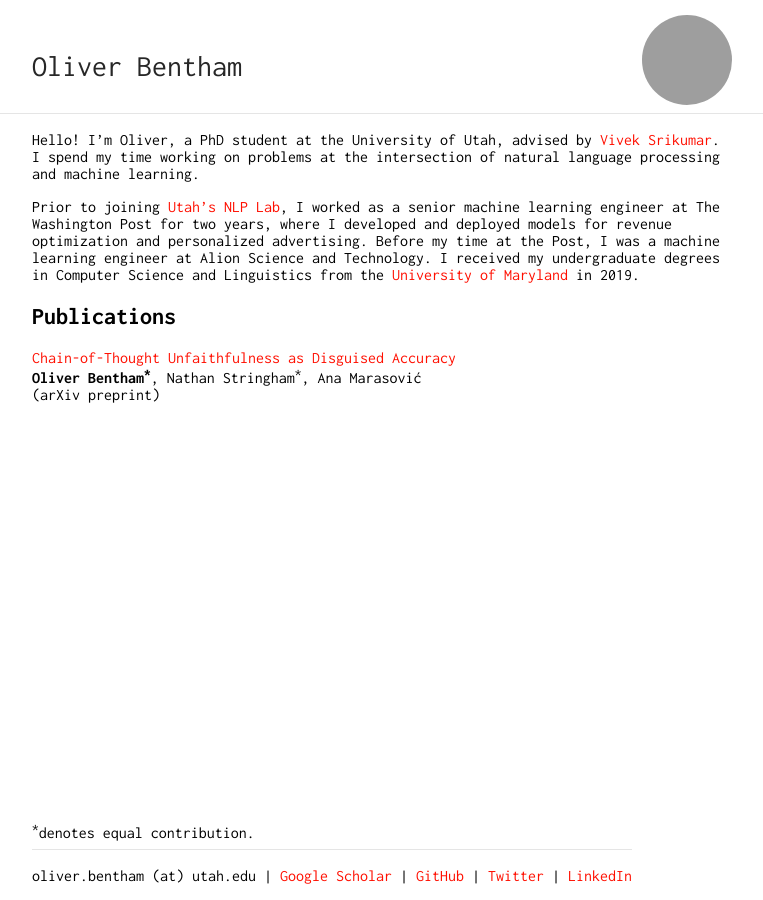
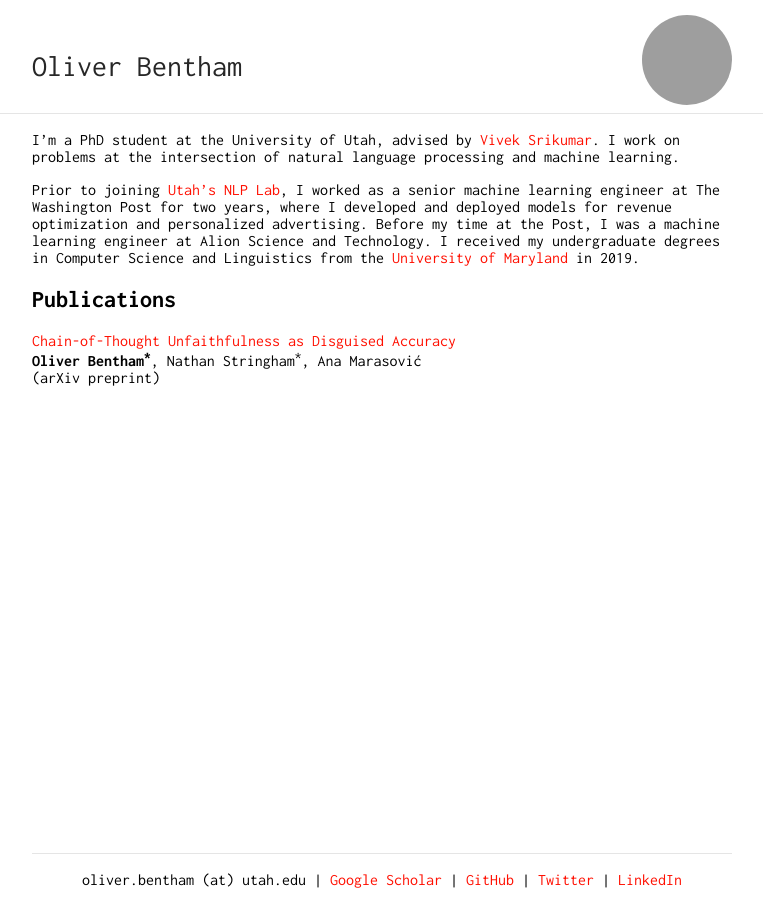
Before and after one commit to obentham/oliverbentham, a Jekyll site: the page built from index.md, in a window 1280 px wide, cut to the strip 0-900 px from the top of the page. Shown: the whole strip, without its empty margins (258-1021 px from the left). Built offline with Jekyll 4.4.1, drawn with Linux system fonts in a browser that asks for light colours; grey boxes are pictures that could not be loaded.

Commit message:
clean up for different devices

```diff
--- a/_config.yml
+++ b/_config.yml
@@ -3,20 +3,20 @@
 baseurl: ""
 
 markdown: kramdown
-#ins_logo: "./bits-logo.png"
-
-footer: no
-footer_url: "https://github.com/ankitsultana"
-footer_text: "Page design by Ankit Sultana"
 
 sass:
     style: compressed
     sass_dir: _sass
 
-nav:
-#  - name: "About"
-#    link: ""
-#  - name: "Resume"
-#    link: "resume.pdf"
-#  - name: "Contact"
-#    link: "contact"
+footer: yes
+footer_links:
+- name: "email"
+  link: "oliver.bentham (at) utah.edu"
+- name: "Google Scholar"
+  link: "https://scholar.google.com/citations?user=PdOTpqwAAAAJ&hl=en"
+- name: "GitHub"
+  link: "https://github.com/obentham"
+- name: "Twitter"
+  link: "https://twitter.com/obenthamo"
+- name: "LinkedIn"
+  link: "https://www.linkedin.com/in/oliverbentham/"
--- a/_layouts/default.html
+++ b/_layouts/default.html
@@ -56,38 +56,27 @@
 <body>
   <div class="wrapper">
     <div class="navbar container">
-            {% if site.ins_logo %}
-                <img id="ins-logo" src="{{ site.ins_logo }}" />
-            {% endif %}
       <a id="author-name" class="alignable pull-left" href="{{ site.url }}{{ site.baseurl }}">{{ site.title }}</a>
-            <!-- <ul id="navlist" class="alignable pull-right navbar-ul">
-                {% for x in site.nav %}
-                    {% if x.name == "Resume" %}
-                        <li class="alignable pull-left nav-list"><a target="_blank" href="{{ x.link }}">{{ x.name }}</a>
-                    {% else %}
-                        <li class="alignable pull-left nav-list"><a href="{{ x.link }}">{{ x.name }}</a>
-                    {% endif %}
-                    {% if forloop.last == false %}
-                        /
-                    {% endif %}
-                        </li>
-                {% endfor %}
-            </ul> -->
       <img id="profile-picture" src="portrait.png">
     </div>
     <div style="clear:both"></div>
     <hr>
-        {% if page.is_contact == true %}
-            <div class="container content contact">
-        {% else %}
     <div class="container content">
-        {% endif %}
       {{ content }}
       {% if site.footer == true %}
+        <div class="footer-margin"></div>
+        <div class="container footer">
           <hr />
-                    <p style="text-align: center; margin-bottom: 10px">
-                    <a href="{{ site.footer_url }}" style="color: black"><small>{{ site.footer_text }}</small></a>
+          <p>
+            {% for x in site.footer_links %}
+              {% if x.name == "email" %}
+                <div style="display: inline;">{{x.link}}</div>
+              {% else %}
+                  <div class="footer-link">| <a href="{{ x.link }}">{{ x.name }}</a></div>
+              {% endif %}
+            {% endfor %}
           </p>
+        </div>
       {% endif %}
     </div>
   </div>
--- a/_sass/_style.scss
+++ b/_sass/_style.scss
@@ -1,8 +1,6 @@
 @import "vars";
 
-/*
- * Basic
- */
+/* Basic */
 
 html {
     height: 100%;
@@ -28,9 +26,7 @@
     border-bottom: 1px solid rgba(255, 255, 255, 0.3);
 }
 
-/*
- * Navbar
- */
+/* Navbar */
 
 #author-name {
     font-size: 30px;
@@ -71,14 +67,41 @@
 .wrapper {
     min-height: 100%;
 }
+.footer-margin{
+    height: 55px;
+}
+.footer {
+    display: block;
+    text-align: center;
+    position: fixed;
+    width: $max-width;
+    bottom: 0;
+    height: 55px;
+    background-color: white;
+}
+.footer-link{
+    display: block;
+    display: inline
+}
 
-/* Institute Image */
+/* Profile Picture */
 
-#ins-logo {
-	margin: auto;
-	display: block;
-	max-height: 100px;
-	text-align: center;
+#profile-picture {
+    height: $image-size;
+    width: $image-size;
+    position: relative;
+    margin: -35px 0 0px 0px;
+    float: right;
+    border-radius: 50%;
+    p & {
+        padding: 0;
+        margin: 0;
+    }
+    @media (max-width: $small-width) {
+        img {
+            margin-top: -5px;
+        }
+    }
 }
 
 /* Mobile */
@@ -87,6 +110,9 @@
     .container {
         max-width: $med-width;
         transition: 0.3s ease all;
+    }
+    .footer-link{
+        display: none;
     }
 }
 
@@ -100,6 +126,9 @@
 }
 
 @media (max-width: 500px) {
+    #profile-picture {
+        display: none;
+    }
 	.navbar {
 		text-align: center;
 		padding: 50px 0px 0px 0px;
--- a/_sass/typography.scss
+++ b/_sass/typography.scss
@@ -58,21 +58,3 @@
         width: 100%;
     }
 }
-
-#profile-picture {
-    height: $image-size;
-    width: $image-size;
-    position: relative;
-    margin: -35px 0 0px 0px;
-    float: right;
-    border-radius: 50%;
-    p & {
-        padding: 0;
-        margin: 0;
-    }
-    @media (max-width: $small-width) {
-        img {
-            margin-top: -5px;
-        }
-    }
-}
--- a/index.md
+++ b/index.md
@@ -2,11 +2,7 @@
 layout: default
 ---
 
-<!-- ## About Me -->
-
-<!-- <img class="profile-picture" src="portrait.png" width="1000"> -->
-
-Hello! I'm Oliver, a PhD student at the University of Utah, advised by [Vivek Srikumar](https://svivek.com/). I spend my time working on problems at the intersection of natural language processing and machine learning.
+I'm a PhD student at the University of Utah, advised by [Vivek Srikumar](https://svivek.com/). I work on problems at the intersection of natural language processing and machine learning.
 
 Prior to joining [Utah's NLP Lab](https://nlp.cs.utah.edu/), I worked as a senior machine learning engineer at The Washington Post for two years, where I developed and deployed models for revenue optimization and personalized advertising. Before my time at the Post, I was a machine learning engineer at Alion Science and Technology. I received my undergraduate degrees in Computer Science and Linguistics from the [University of Maryland](https://umd.edu/) in 2019.
 
@@ -16,15 +12,3 @@
 [Chain-of-Thought Unfaithfulness as Disguised Accuracy](https://arxiv.org/abs/2402.14897) \\
 **Oliver Bentham<sup>\*</sup>**, Nathan Stringham<sup>\*</sup>, Ana Marasović \\
 (arXiv preprint)
-
-
-<div style="bottom: 0px; position: fixed">
-<sup>*</sup>denotes equal contribution.
-<div style="text-align:center">
-<hr />
-<p>
-oliver.bentham (at) utah.edu | <a href="https://scholar.google.com/citations?user=PdOTpqwAAAAJ&hl=en">Google Scholar</a> | <a href="https://github.com/obentham">GitHub</a> | <a href="https://twitter.com/obenthamo">Twitter</a> | <a href="https://www.linkedin.com/in/oliverbentham/">LinkedIn</a>
-<!-- [Google Scholar](https://scholar.google.com/citations?user=PdOTpqwAAAAJ&hl=en) | [GitHub](https://github.com/obentham) | [Twitter](https://twitter.com/obenthamo) \| [LinkedIn](https://www.linkedin.com/in/oliverbentham/) -->
-</p>
-</div>
-</div>
```
Lines whose indentation alone changed are shown as unchanged.
